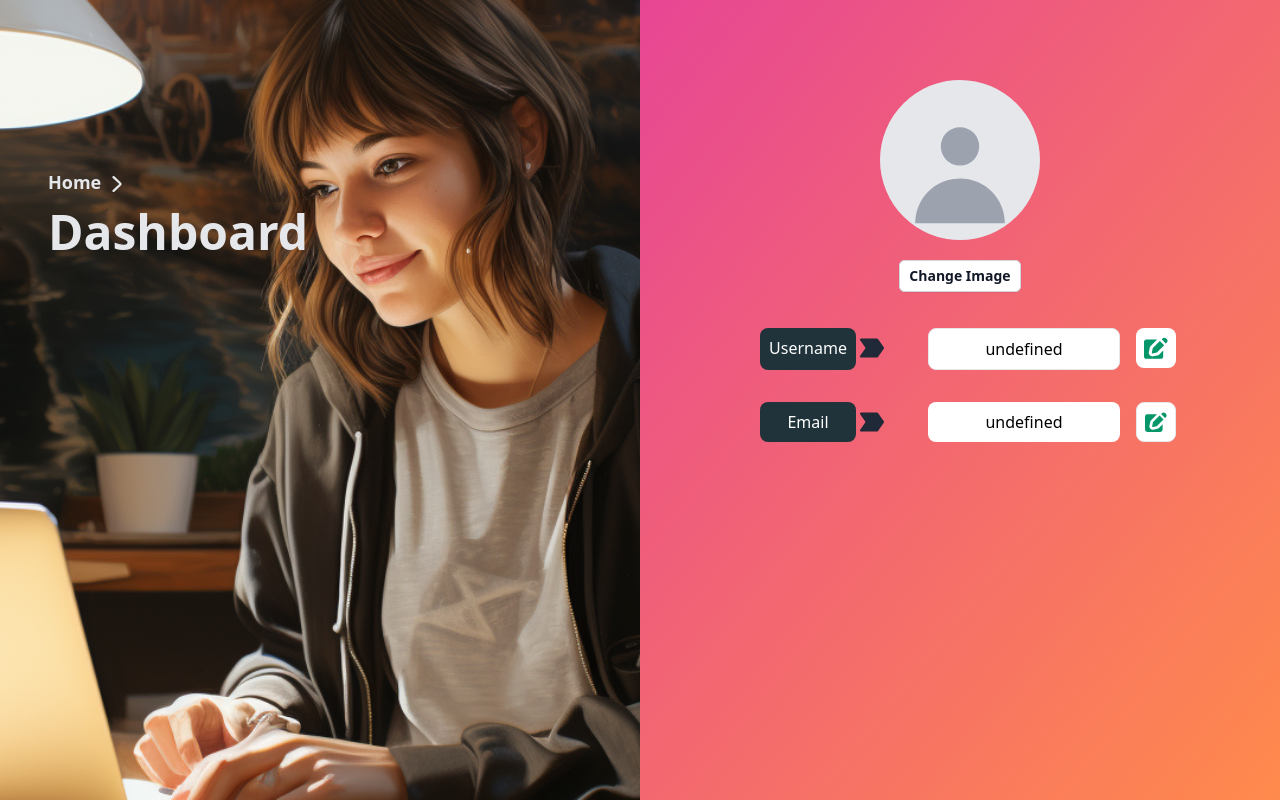
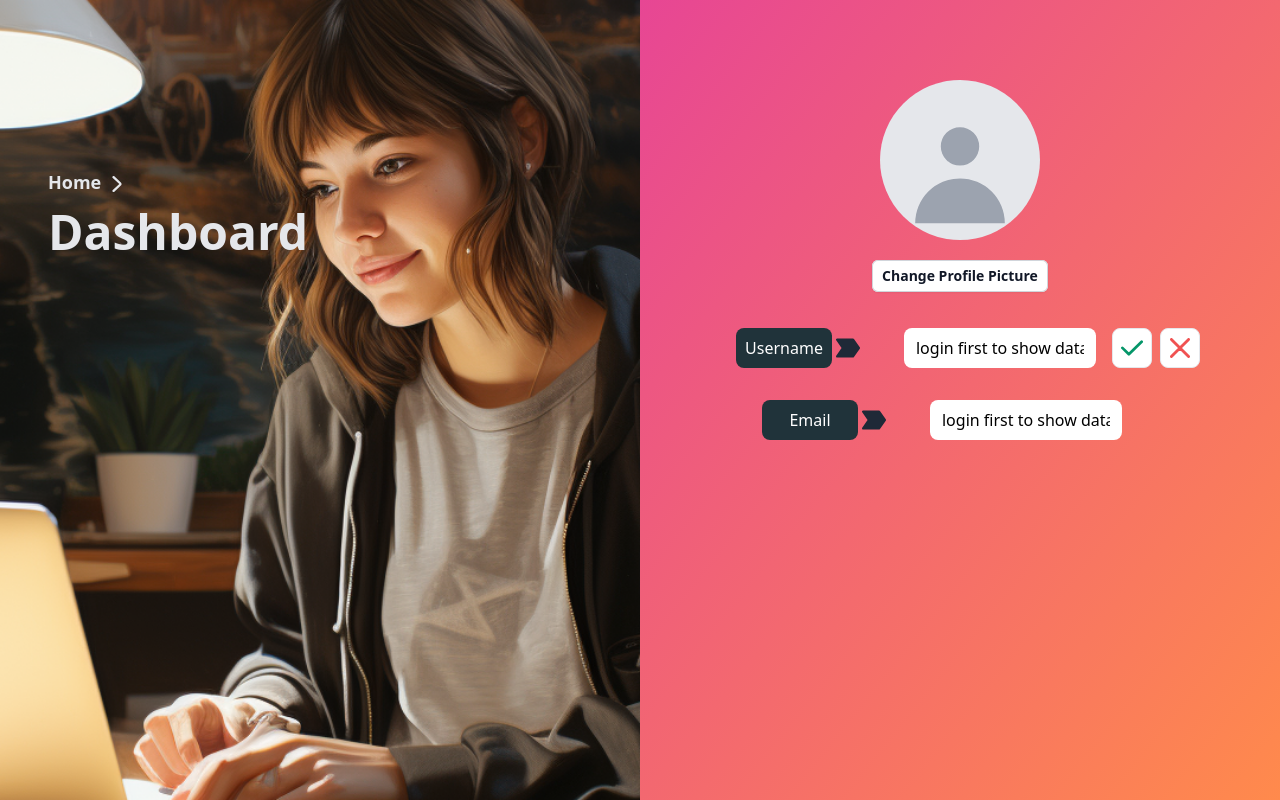
Before and after one commit to SwiftCode0325/portfolio_next_job, a SvelteKit app: page /profile in a window 1280 px wide. Both pictures are taken after a click on the button 1155 px from the left and 348 px from the top of the page. Built offline with nearby package versions, Linux system fonts and the light colour scheme; no server answers.

Commit message:
add change profile picture and edit username feature

```diff
--- a/src/routes/profile/+page.svelte
+++ b/src/routes/profile/+page.svelte
@@ -1,42 +1,107 @@
 <svelte:head>
   <title>Dashboard | Next Jobs</title>
+  <script src="/aws-sdk-s3.min.js"></script>
 </svelte:head>
 
 <script>
     import { writable } from "svelte/store";
-    import {isLoggedIn} from "../../util/auth.js"
+    import { PUBLIC_BACKEND_BASE_URL } from '$env/static/public';
+    import { getTokenFromLocalStorage } from "../../util/auth.js";
+    import { uploadMedia } from '../../util/s3-uploader.js';
+    import { isLoggedIn, isAuthenticated } from "../../util/auth.js";
 
-    let selectedFile = "No File Chosen";
-    let isUpload = writable(false);
+    let editForUsername = writable(false);
+    let formErrors={}
+    let showImage = writable(false);
     let authData = '';
+    let userPic = '';
 
-    //change the default message to selected image file name in choose file button//
-    function handleFileInputChange(event) {
-    /*assigns the selected file to the file variable.
-    If no file is selected, it will be undefined / show no file chosen message.*/
-    	const file = event.target.files[0];
-
-		if(selectedFile = file){
-			selectedFile = file.name
-			isUpload.set(true);
-		}else {
-			selectedFile = 'No File Chosen'
-			isUpload.set(false);
-		}
-	}
-
-  async function load(){
+  async function load() {
     const userIsLoggedIn = await isLoggedIn();
     if (userIsLoggedIn) {
        authData = JSON.parse(localStorage.getItem("auth"));
-       console.log(authData, authData.userEmail)
+       showImage.set(true)
+       userPic = authData.userProfilePicture
+    }else{
+      authData = "";
+      showImage.set(false)
     }
+    }
+
+  load()
+
+  async function updateUserData(evt) {
+    //prevent the page go to the top when button is clicked//
+    evt.preventDefault();
+
+    showImage.set(true)
+
+    const fileInput = document.getElementById('file-upload');
+    const file = fileInput.files[0];
+
+    // Upload the file
+    const [uploadedFileName, fileUrl] = await uploadMedia(file);
+
+    userPic = fileUrl
+
+    // Create the userData object
+    const userData = {
+        profile_picture: fileUrl,
+    }
+
+    const resp = await fetch(PUBLIC_BACKEND_BASE_URL + 'api/collections/users/records/' + `${authData.userId}`, {
+            method: 'PATCH',
+            mode: 'cors',
+            headers: {
+                'Content-Type': 'application/json',
+                'Authorization': getTokenFromLocalStorage()
+            },
+            body: JSON.stringify(userData)
+        })
 }
 
-load();
 
+  async function updateUsername(evt){
+        evt.preventDefault();
 
+        const userData = {
+            username: evt.target['user-name'].value
+            };
 
+            const resp = await fetch(PUBLIC_BACKEND_BASE_URL + 'api/collections/users/records/' + `${authData.userId}`, {
+            method: 'PATCH',
+            mode: 'cors',
+            headers: {
+                'Content-Type': 'application/json',
+                'Authorization': getTokenFromLocalStorage()
+
+            },
+            body: JSON.stringify(userData)
+        })
+        // if (resp.status == 200){
+
+        // }else{
+        //     const res = await resp.json();
+        //     formErrors = res.data;
+        // }
+    }
+
+  function usernameEdit(){
+    editForUsername.set(true)
+
+    document.getElementById("user-name").removeAttribute("disabled")
+  }
+
+  function close() {
+    editForUsername.set(false),
+    document.getElementById("user-name").setAttribute("disabled", true)
+
+    if($isAuthenticated == true){
+    document.getElementById("user-name").value = authData.userName
+    }else{
+    document.getElementById("user-name").value = "login first to show data"
+    }
+  }
 </script>
 
 <style>
@@ -96,10 +161,9 @@ load();
 
         <div class="mt-20 w-10/12 flex justify-center slide-down">
           <div class="w-full flex flex-col items-center">
-          {#if $isUpload}
-            <div class="rounded-full w-40 h-40">
-				      <img src="/{selectedFile}" class="w-32 h-40 object-cover rounded-full" alt=""/>
-			      </div>
+
+          {#if $showImage}
+            <img class="w-40 h-40 p-1 rounded-full ring-1 ring-gray-300" src="{userPic}" alt="Bordered avatar">
 			    {:else}
 			    <div class="p-3 rounded-full relative w-40 h-40 bg-gray-200 ">
 				    <svg id="avatarButton" data-dropdown-toggle="userDropdown" data-dropdown-placement="bottom-start" class="rounded-full cursor-pointer w-32 h-40 text-gray-400 text-center ml-1" fill="currentColor" viewBox="0 0 20 20" xmlns="http://www.w3.org/2000/svg"><path fill-rule="evenodd" d="M10 9a3 3 0 100-6 3 3 0 000 6zm-7 9a7 7 0 1114 0H3z" clip-rule="evenodd"></path></svg>
@@ -108,47 +172,65 @@ load();
 
         <label for="file-upload" class="mt-5 rounded-md bg-white px-2.5 py-1.5 text-sm font-semibold text-gray-900 shadow-sm ring-1 ring-inset ring-gray-300 hover:bg-gray-50">
               <input type="file" name="file-upload" class="sr-only" id="file-upload"
-              on:change={handleFileInputChange}
+              on:change={updateUserData}
               accept=".jpg, .jpeg, .png"/>
-              <span>Change Image</span>
+              <span>Change Profile Picture</span>
         </label>
 
         <div class="mt-5 flex flex-col items-center justify-between w-full">
         <!-- Username -->
-        <div class="flex">
+        <form on:submit={updateUsername} class="flex">
         <p class="p-2 m-2 flex flex-row gap-1">
-            <span class="userData p-2 text-white rounded-lg text-center w-24">Username</span>
-              <svg class="w-6 h-6 text-gray-800 mt-2 mr-10" aria-hidden="true" xmlns="http://www.w3.org/2000/svg" fill="currentColor" viewBox="0 0 20 16">
-                <path d="m19.822 7.431-4.846-7A1 1 0 0 0 14.153 0H1a1 1 0 0 0-.822 1.569L4.63 8 .178 14.431A1 1 0 0 0 1 16h13.153a1.001 1.001 0 0 0 .823-.431l4.846-7a1 1 0 0 0 0-1.138Z"/>
-              </svg>
-            <span class="py-2 w-48 text-black text-center border bg-white rounded-lg">{authData.userName}</span>
+            <span class="userData p-2 text-white rounded-lg text-center w-24" name="username">Username</span>
+            <svg class="w-6 h-6 text-gray-800 mt-2 mr-10" aria-hidden="true" xmlns="http://www.w3.org/2000/svg" fill="currentColor" viewBox="0 0 20 16">
+              <path d="m19.822 7.431-4.846-7A1 1 0 0 0 14.153 0H1a1 1 0 0 0-.822 1.569L4.63 8 .178 14.431A1 1 0 0 0 1 16h13.153a1.001 1.001 0 0 0 .823-.431l4.846-7a1 1 0 0 0 0-1.138Z"/>
+            </svg>
+            <input
+            class="py-2 w-48 text-black text-center bg-white rounded-lg border-none"
+            value={ $isAuthenticated ? authData.userName : "login first to show data" }
+            type="text"
+            name="user-name"
+            id="user-name"
+            disabled
+            />
         </p>
 
-        <button class="rounded-lg w-10 h-10 text-center flex items-center justify-center bg-white p-2 my-4">
+        {#if $editForUsername == true}
+          <button type="submit" class="border rounded-lg w-10 h-10 text-center flex items-center justify-center bg-white p-2 my-4 mr-2">
+              <svg class="w-6 h-6 text-emerald-600" aria-hidden="true" xmlns="http://www.w3.org/2000/svg" fill="none" viewBox="0 0 16 12">
+                  <path stroke="currentColor" stroke-linecap="round" stroke-linejoin="round" stroke-width="2" d="M1 5.917 5.724 10.5 15 1.5"/>
+              </svg>
+          </button>
+
+          <button on:click={close} class="border rounded-lg w-10 h-10 text-center flex items-center justify-center bg-white p-2 my-4">
+              <svg class="w-5 h-5 text-red-500" aria-hidden="true" xmlns="http://www.w3.org/2000/svg" fill="none" viewBox="0 0 14 14">
+                  <path stroke="currentColor" stroke-linecap="round" stroke-linejoin="round" stroke-width="2" d="m1 1 6 6m0 0 6 6M7 7l6-6M7 7l-6 6"/>
+              </svg>
+          </button>
+        {:else}
+          <button on:click={usernameEdit} class="border rounded-lg w-10 h-10 text-center flex items-center justify-center bg-white p-2 my-4">
               <svg class="w-6 h-6 text-emerald-600" aria-hidden="true" xmlns="http://www.w3.org/2000/svg" fill="currentColor" viewBox="0 0 20 18">
                 <path d="M12.687 14.408a3.01 3.01 0 0 1-1.533.821l-3.566.713a3 3 0 0 1-3.53-3.53l.713-3.566a3.01 3.01 0 0 1 .821-1.533L10.905 2H2.167A2.169 2.169 0 0 0 0 4.167v11.666A2.169 2.169 0 0 0 2.167 18h11.666A2.169 2.169 0 0 0 16 15.833V11.1l-3.313 3.308Zm5.53-9.065.546-.546a2.518 2.518 0 0 0 0-3.56 2.576 2.576 0 0 0-3.559 0l-.547.547 3.56 3.56Z"/>
                 <path d="M13.243 3.2 7.359 9.081a.5.5 0 0 0-.136.256L6.51 12.9a.5.5 0 0 0 .59.59l3.566-.713a.5.5 0 0 0 .255-.136L16.8 6.757 13.243 3.2Z"/>
               </svg>
         </button>
-        </div>
+        {/if}
+        </form>
 
         <!-- email -->
-        <div class="flex">
-        <p class="p-2 m-2 flex flex-row gap-1">
+        <p class="p-2 m-2 flex flex-row gap-1 mr-11">
             <span class="userData p-2 text-white rounded-lg text-center w-24">Email</span>
             <svg class="w-6 h-6 text-gray-800 dark:text-white mt-2 mr-10" aria-hidden="true" xmlns="http://www.w3.org/2000/svg" fill="currentColor" viewBox="0 0 20 16">
               <path d="m19.822 7.431-4.846-7A1 1 0 0 0 14.153 0H1a1 1 0 0 0-.822 1.569L4.63 8 .178 14.431A1 1 0 0 0 1 16h13.153a1.001 1.001 0 0 0 .823-.431l4.846-7a1 1 0 0 0 0-1.138Z"/>
             </svg>
-            <span class="py-2 w-48 text-black text-center bg-white rounded-lg">{authData.userEmail}</span>
+            <input
+            class="py-2 w-48 text-black text-center bg-white rounded-lg border-none"
+            value={ $isAuthenticated ? authData.userEmail : "login first to show data" }
+            type="email"
+            name="user-email"
+            id="user-email"
+            />
         </p>
-
-        <button class="border rounded-lg w-10 h-10 text-center flex items-center justify-center bg-white p-2 my-4">
-              <svg class="w-6 h-6 text-emerald-600" aria-hidden="true" xmlns="http://www.w3.org/2000/svg" fill="currentColor" viewBox="0 0 20 18">
-                <path d="M12.687 14.408a3.01 3.01 0 0 1-1.533.821l-3.566.713a3 3 0 0 1-3.53-3.53l.713-3.566a3.01 3.01 0 0 1 .821-1.533L10.905 2H2.167A2.169 2.169 0 0 0 0 4.167v11.666A2.169 2.169 0 0 0 2.167 18h11.666A2.169 2.169 0 0 0 16 15.833V11.1l-3.313 3.308Zm5.53-9.065.546-.546a2.518 2.518 0 0 0 0-3.56 2.576 2.576 0 0 0-3.559 0l-.547.547 3.56 3.56Z"/>
-                <path d="M13.243 3.2 7.359 9.081a.5.5 0 0 0-.136.256L6.51 12.9a.5.5 0 0 0 .59.59l3.566-.713a.5.5 0 0 0 .255-.136L16.8 6.757 13.243 3.2Z"/>
-              </svg>
-        </button>
-        </div>
         </div>
         </div>
         </div>
```
